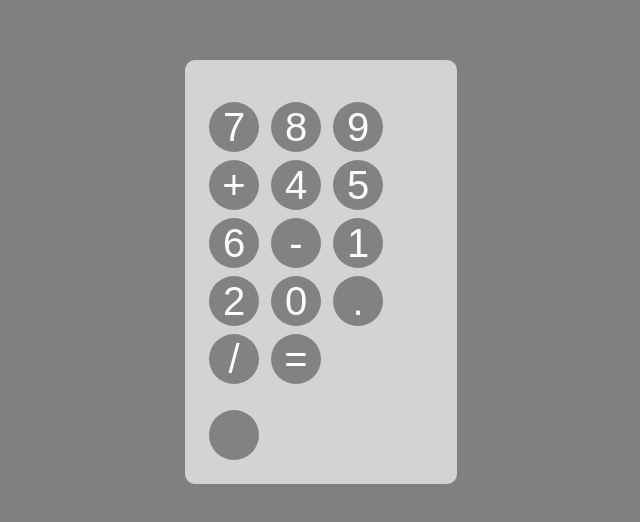
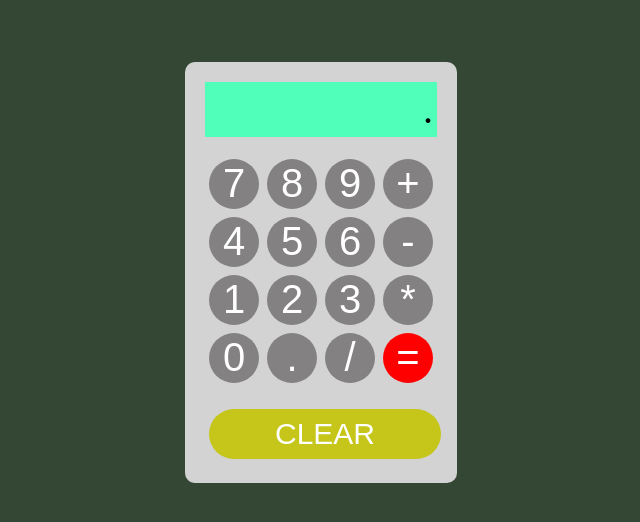
Before and after one commit to JosueSalazaku/Calculator-JavaScript, a plain HTML site: page index.html in a window 1280 px wide. Shown: the part 136-658 px from the top of the page, without its empty margins (319-959 px from the left). Drawn offline with Linux system fonts and the light colour scheme.

Commit message:
Calculator-Javascript

```diff
--- a/app.js
+++ b/app.js
@@ -0,0 +1,16 @@
+ const buttons = document.querySelectorAll('button')
+ const screenDisplay = document.querySelector('.screen')
+
+
+ let calculation = []
+
+ function calculate(button) {
+    const value = button.textContent
+
+    calculation.push(value)
+
+    console.log(calculate)
+
+ }
+
+ buttons.forEach(button => button.addEventListener('click', () => calculate(button)))
--- a/index.html
+++ b/index.html
@@ -10,7 +10,7 @@
 
 
    <div class="calculator">
-    <div class="screen"></div>
+    <div class="screen">.</div>
     <br>
     <div class="buttons">
         <button>7</button>
@@ -23,6 +23,8 @@
         <button>-</button>
         <button>1</button>
         <button>2</button>
+        <button>3</button>
+        <button>*</button>
         <button>0</button>
         <button>.</button>
         <button>/</button>
@@ -31,7 +33,7 @@
 
     <br>
 
-    <button id="clear"></button>
+    <button id="clear">CLEAR</button>
 
    </div>
 
--- a/style.css
+++ b/style.css
@@ -3,7 +3,7 @@ body {
     justify-content: center;
     align-items: center;
     height: 100vh;
-    background-color: grey;
+    background-color: rgb(52, 71, 52);
 }
 
 .calculator {
@@ -12,8 +12,19 @@ body {
     border-radius: 10px;
 }
 
+
+.screen {
+   width: 224px;
+   background-color: rgb(80, 255, 185);
+   font-size: 40px;
+   text-align: end;
+   padding: 4px;
+}
+
 .buttons {
     width: 232px;
+    display: flex;
+    flex-wrap: wrap;
 }
 
 
@@ -27,3 +38,29 @@ button {
     border-radius: 25px;
     margin: 4px;
 }
+
+button:hover {
+    background-color: rgb(21, 20, 20);
+}
+
+button:active {
+    background-color: rgb(1, 59, 16);
+}
+
+#equals {
+   background-color: rgb(255, 0, 0);
+}
+
+#equals:hover {
+    background-color: rgb(94, 6, 6);
+}
+
+#clear {
+    width: 100%;
+    background-color: rgb(197, 197, 26);
+    font-size: 30px;
+}
+
+#clear:hover {
+    background-color: rgb(61, 88, 7);
+}
```
